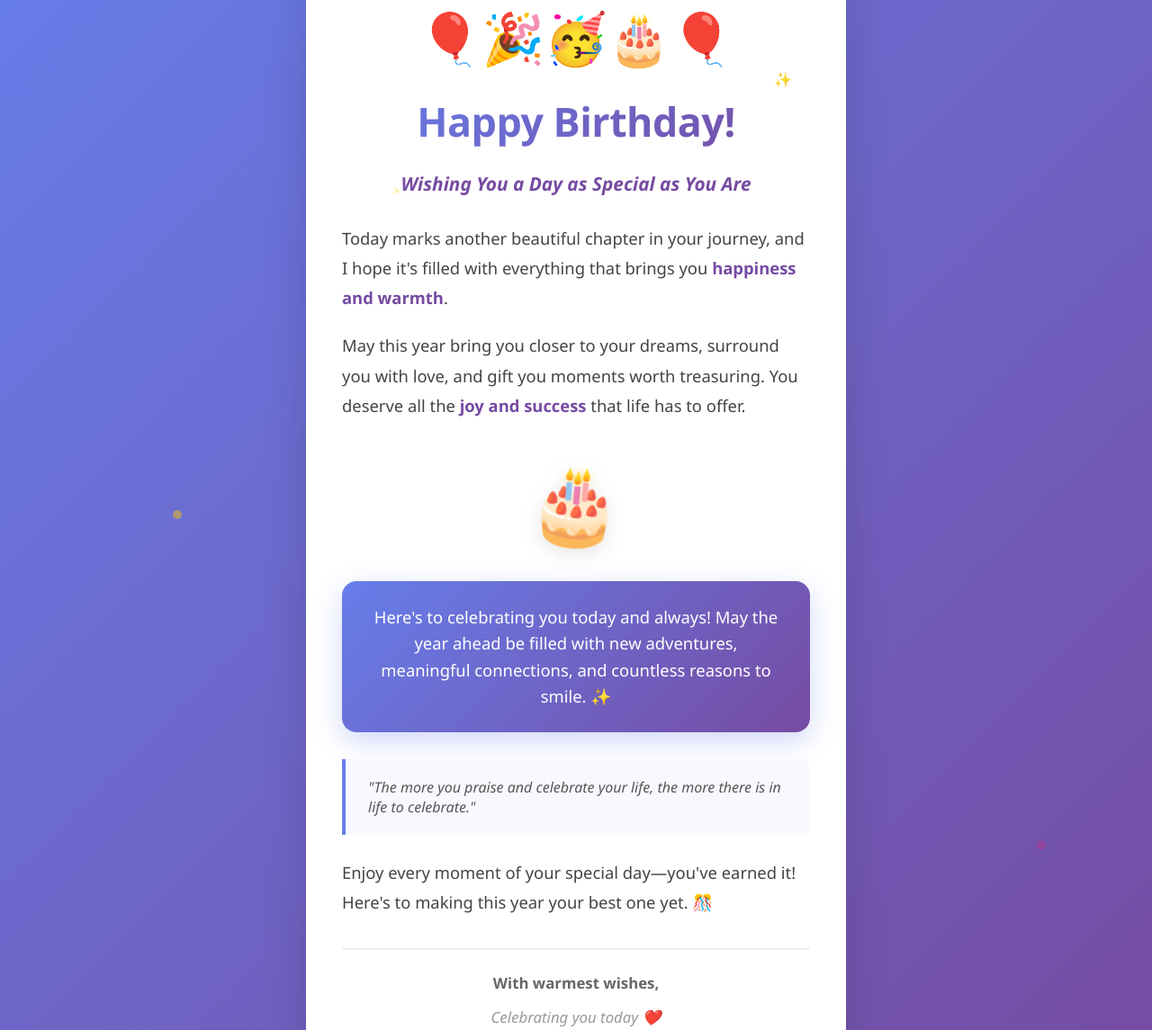
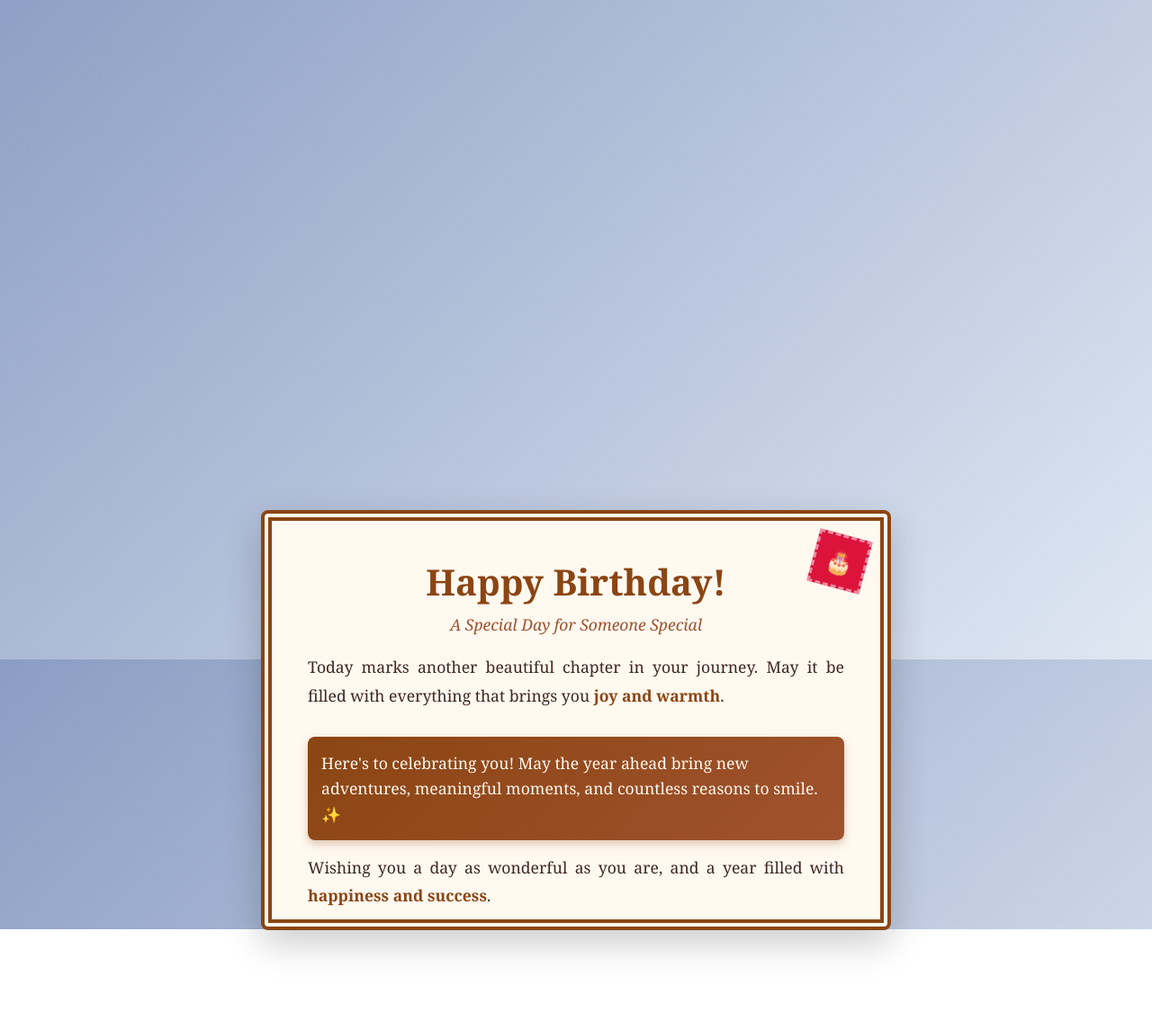
Before and after one commit to LordPathik/Birthday, a plain HTML site: page index.html in a window 1280 px wide. Shown: the part 67-1212 px from the top of the page at 90% size. After the commit the page ends 1100 px from the top, so only its background shows below. Drawn offline with Linux system fonts and the light colour scheme.

Commit message:
Change title and style for birthday postcard

```diff
--- a/index.html
+++ b/index.html
@@ -3,7 +3,7 @@
 <head>
     <meta charset="UTF-8">
     <meta name="viewport" content="width=device-width, initial-scale=1.0">
-    <title>Happy Birthday! 🎉</title>
+    <title>Birthday Postcard 🎉</title>
     <style>
         * {
             margin: 0;
@@ -12,250 +12,326 @@
         }
 
         body {
-            font-family: 'Segoe UI', Tahoma, Geneva, Verdana, sans-serif;
-            background: linear-gradient(135deg, #667eea 0%, #764ba2 100%);
+            font-family: 'Georgia', 'Times New Roman', serif;
+            background: linear-gradient(135deg, #8B9DC3 0%, #DFE7F2 100%);
             min-height: 100vh;
             display: flex;
             align-items: center;
             justify-content: center;
             padding: 20px;
-            overflow-x: hidden;
+            perspective: 1000px;
         }
 
-        .birthday-card {
-            background: white;
-            border-radius: 24px;
-            padding: 50px 40px;
-            max-width: 600px;
-            text-align: center;
-            box-shadow: 0 25px 50px rgba(0,0,0,0.15);
-            animation: fadeIn 1.2s ease-out;
+        .postcard-container {
+            width: 100%;
+            max-width: 700px;
+            aspect-ratio: 3/2;
+            max-height: 90vh;
+            position: relative;
+            transform-style: preserve-3d;
+            animation: flipCard 1s ease-in-out 3s forwards;
+        }
+
+        @keyframes flipCard {
+            from { transform: rotateY(0deg); }
+            to { transform: rotateY(180deg); }
+        }
+
+        .postcard-side {
+            position: absolute;
+            width: 100%;
+            height: 100%;
+            backface-visibility: hidden;
+            border-radius: 8px;
+            box-shadow: 0 15px 40px rgba(0,0,0,0.2);
+            overflow: hidden;
+        }
+
+        /* FRONT SIDE - Picture */
+        .postcard-front {
+            background: linear-gradient(to top, #E8F4F8 0%, #FFE5B4 30%, #FFB347 50%, #87CEEB 100%);
             position: relative;
         }
 
-        @keyframes fadeIn {
-            from { opacity: 0; transform: translateY(30px); }
-            to { opacity: 1; transform: translateY(0); }
+        .sun {
+            position: absolute;
+            top: 15%;
+            left: 50%;
+            transform: translateX(-50%);
+            width: 120px;
+            height: 120px;
+            background: radial-gradient(circle, #FFF4E6 0%, #FFD700 40%, #FF8C00 100%);
+            border-radius: 50%;
+            box-shadow: 0 0 60px rgba(255, 215, 0, 0.6);
+            animation: sunRise 2s ease-out;
         }
 
-        .emoji-row {
-            font-size: 3.5em;
-            margin-bottom: 25px;
-            animation: bounce 2s infinite;
+        @keyframes sunRise {
+            from { top: 40%; opacity: 0; }
+            to { top: 15%; opacity: 1; }
         }
 
-        @keyframes bounce {
-            0%, 20%, 50%, 80%, 100% { transform: translateY(0); }
-            40% { transform: translateY(-12px); }
-            60% { transform: translateY(-6px); }
-        }
-
-        h1 {
-            background: linear-gradient(135deg, #667eea, #764ba2);
-            -webkit-background-clip: text;
-            -webkit-text-fill-color: transparent;
-            background-clip: text;
-            font-size: 2.8em;
-            margin-bottom: 25px;
-            font-weight: 700;
-            letter-spacing: -0.5px;
-        }
-
-        .subtitle {
-            color: #764ba2;
-            font-size: 1.3em;
-            font-weight: 600;
-            margin-bottom: 30px;
-            font-style: italic;
-        }
-
-        .message {
-            color: #444;
-            font-size: 1.15em;
-            line-height: 1.8;
-            margin-bottom: 30px;
-            text-align: left;
-        }
-
-        .message p {
-            margin-bottom: 20px;
-        }
-
-        .highlight {
-            color: #764ba2;
-            font-weight: 600;
-        }
-
-        .cake-section {
-            margin: 35px 0;
-            font-size: 5em;
-            animation: rotate 3s ease-in-out infinite;
-            filter: drop-shadow(0 5px 10px rgba(0,0,0,0.1));
+        .sun-rays {
+            position: absolute;
+            top: 50%;
+            left: 50%;
+            width: 100%;
+            height: 100%;
+            transform: translate(-50%, -50%);
+            animation: rotate 20s linear infinite;
         }
 
         @keyframes rotate {
-            0%, 100% { transform: rotate(0deg) scale(1); }
-            25% { transform: rotate(-5deg) scale(1.05); }
-            75% { transform: rotate(5deg) scale(1.05); }
+            from { transform: translate(-50%, -50%) rotate(0deg); }
+            to { transform: translate(-50%, -50%) rotate(360deg); }
         }
 
-        .wishes {
-            background: linear-gradient(135deg, #667eea, #764ba2);
-            color: white;
-            padding: 25px 30px;
-            border-radius: 16px;
-            margin: 30px 0;
-            font-size: 1.15em;
-            font-weight: 500;
-            line-height: 1.6;
-            box-shadow: 0 10px 30px rgba(102, 126, 234, 0.3);
+        .ray {
+            position: absolute;
+            top: 50%;
+            left: 50%;
+            width: 3px;
+            height: 80px;
+            background: linear-gradient(to bottom, rgba(255, 215, 0, 0.4), transparent);
+            transform-origin: top center;
         }
 
-        .quote {
-            background: #f8f9ff;
-            border-left: 4px solid #667eea;
-            padding: 20px 25px;
-            margin: 25px 0;
-            font-style: italic;
-            color: #555;
-            border-radius: 0 12px 12px 0;
-            text-align: left;
+        .ray:nth-child(1) { transform: rotate(0deg) translateY(-60px); }
+        .ray:nth-child(2) { transform: rotate(45deg) translateY(-60px); }
+        .ray:nth-child(3) { transform: rotate(90deg) translateY(-60px); }
+        .ray:nth-child(4) { transform: rotate(135deg) translateY(-60px); }
+        .ray:nth-child(5) { transform: rotate(180deg) translateY(-60px); }
+        .ray:nth-child(6) { transform: rotate(225deg) translateY(-60px); }
+        .ray:nth-child(7) { transform: rotate(270deg) translateY(-60px); }
+        .ray:nth-child(8) { transform: rotate(315deg) translateY(-60px); }
+
+        .snow-field {
+            position: absolute;
+            bottom: 0;
+            left: 0;
+            right: 0;
+            height: 45%;
+            background: linear-gradient(to bottom, #F0F8FF 0%, #E6F3FF 50%, #FFFFFF 100%);
+            border-radius: 50% 50% 0 0 / 20% 20% 0 0;
         }
 
-        .signature {
-            margin-top: 35px;
-            padding-top: 25px;
-            border-top: 2px solid #f0f0f0;
-            color: #666;
-            font-size: 1.05em;
+        .snow-texture {
+            position: absolute;
+            width: 100%;
+            height: 100%;
+            background-image:
+                radial-gradient(circle at 20% 30%, rgba(255,255,255,0.8) 2px, transparent 2px),
+                radial-gradient(circle at 60% 70%, rgba(255,255,255,0.6) 3px, transparent 3px),
+                radial-gradient(circle at 80% 40%, rgba(255,255,255,0.7) 2px, transparent 2px),
+                radial-gradient(circle at 40% 80%, rgba(230,240,255,0.5) 4px, transparent 4px);
+            background-size: 100px 100px, 150px 150px, 120px 120px, 180px 180px;
         }
 
-        .signature-line {
-            margin-top: 15px;
-            font-style: italic;
-            color: #999;
+        .sparkles {
+            position: absolute;
+            width: 100%;
+            height: 100%;
         }
-
-        .confetti {
-            position: fixed;
-            width: 10px;
-            height: 10px;
-            background: #f39c12;
-            animation: confetti 5s ease-in-out infinite;
-            border-radius: 50%;
-        }
-
-        @keyframes confetti {
-            0% { transform: translateY(-100vh) rotate(0deg); opacity: 1; }
-            100% { transform: translateY(100vh) rotate(720deg); opacity: 0; }
-        }
-
-        .confetti:nth-child(1) { left: 10%; animation-delay: 0s; background: #e74c3c; }
-        .confetti:nth-child(2) { left: 20%; animation-delay: 0.5s; background: #f39c12; }
-        .confetti:nth-child(3) { left: 30%; animation-delay: 1s; background: #2ecc71; }
-        .confetti:nth-child(4) { left: 40%; animation-delay: 1.5s; background: #3498db; }
-        .confetti:nth-child(5) { left: 50%; animation-delay: 2s; background: #9b59b6; }
-        .confetti:nth-child(6) { left: 60%; animation-delay: 0.3s; background: #e67e22; }
-        .confetti:nth-child(7) { left: 70%; animation-delay: 0.8s; background: #1abc9c; }
-        .confetti:nth-child(8) { left: 80%; animation-delay: 1.3s; background: #34495e; }
-        .confetti:nth-child(9) { left: 90%; animation-delay: 1.8s; background: #e91e63; }
-        .confetti:nth-child(10) { left: 15%; animation-delay: 2.5s; background: #f1c40f; }
-        .confetti:nth-child(11) { left: 25%; animation-delay: 0.7s; background: #e74c3c; }
-        .confetti:nth-child(12) { left: 35%; animation-delay: 1.2s; background: #9b59b6; }
 
         .sparkle {
             position: absolute;
-            width: 20px;
-            height: 20px;
-            animation: sparkle 2s ease-in-out infinite;
+            font-size: 12px;
+            animation: twinkle 2s ease-in-out infinite;
         }
 
-        @keyframes sparkle {
+        @keyframes twinkle {
             0%, 100% { opacity: 0; transform: scale(0); }
             50% { opacity: 1; transform: scale(1); }
         }
 
-        .sparkle:nth-child(1) { top: 10%; right: 10%; animation-delay: 0s; }
-        .sparkle:nth-child(2) { top: 20%; left: 15%; animation-delay: 0.5s; }
-        .sparkle:nth-child(3) { bottom: 15%; right: 15%; animation-delay: 1s; }
+        .sparkle:nth-child(1) { top: 25%; left: 30%; animation-delay: 0s; }
+        .sparkle:nth-child(2) { top: 35%; right: 25%; animation-delay: 0.5s; }
+        .sparkle:nth-child(3) { top: 45%; left: 20%; animation-delay: 1s; }
+        .sparkle:nth-child(4) { top: 30%; right: 35%; animation-delay: 1.5s; }
 
-        @media (max-width: 600px) {
-            .birthday-card {
-                padding: 40px 25px;
-                margin: 10px;
+        /* BACK SIDE - Message */
+        .postcard-back {
+            background: #FFF9F0;
+            transform: rotateY(180deg);
+            padding: 40px;
+            display: flex;
+            flex-direction: column;
+            justify-content: space-between;
+            border: 12px solid #8B4513;
+            border-style: double;
+        }
+
+        .postcard-header {
+            text-align: center;
+            margin-bottom: 20px;
+        }
+
+        .postcard-header h1 {
+            font-size: 2.5em;
+            color: #8B4513;
+            margin-bottom: 8px;
+            font-weight: 600;
+        }
+
+        .postcard-header .subtitle {
+            font-size: 1.1em;
+            color: #A0522D;
+            font-style: italic;
+        }
+
+        .message-content {
+            flex: 1;
+            display: flex;
+            flex-direction: column;
+            justify-content: center;
+            font-size: 1.1em;
+            line-height: 1.8;
+            color: #3E2723;
+        }
+
+        .message-content p {
+            margin-bottom: 15px;
+            text-align: justify;
+        }
+
+        .highlight {
+            color: #8B4513;
+            font-weight: 600;
+        }
+
+        .postcard-footer {
+            margin-top: 20px;
+            padding-top: 15px;
+            border-top: 2px solid #D2B48C;
+            text-align: center;
+        }
+
+        .wish-box {
+            background: linear-gradient(135deg, #8B4513, #A0522D);
+            color: #FFF9F0;
+            padding: 15px;
+            border-radius: 8px;
+            margin: 15px 0;
+            font-size: 1em;
+            line-height: 1.6;
+            box-shadow: 0 4px 10px rgba(139, 69, 19, 0.3);
+        }
+
+        .signature {
+            margin-top: 15px;
+            font-style: italic;
+            color: #5D4037;
+            font-size: 1em;
+        }
+
+        .stamp {
+            position: absolute;
+            top: 15px;
+            right: 15px;
+            width: 60px;
+            height: 60px;
+            background: #DC143C;
+            color: white;
+            display: flex;
+            align-items: center;
+            justify-content: center;
+            font-size: 1.5em;
+            border: 3px dashed rgba(255,255,255,0.5);
+            transform: rotate(15deg);
+            font-weight: bold;
+        }
+
+        @media (max-width: 768px) {
+            .postcard-back {
+                padding: 25px;
             }
 
-            h1 {
-                font-size: 2.2em;
+            .postcard-header h1 {
+                font-size: 1.8em;
             }
 
-            .subtitle {
-                font-size: 1.1em;
+            .message-content {
+                font-size: 0.95em;
             }
 
-            .emoji-row {
-                font-size: 2.8em;
+            .sun {
+                width: 80px;
+                height: 80px;
             }
 
-            .cake-section {
-                font-size: 3.5em;
+            .stamp {
+                width: 45px;
+                height: 45px;
+                font-size: 1.2em;
+            }
+        }
+
+        @media (max-width: 480px) {
+            .postcard-back {
+                padding: 20px;
             }
 
-            .message {
-                font-size: 1.05em;
+            .postcard-header h1 {
+                font-size: 1.5em;
+            }
+
+            .message-content {
+                font-size: 0.85em;
             }
         }
     </style>
 </head>
 <body>
-    <!-- Confetti Animation -->
-    <div class="confetti"></div>
-    <div class="confetti"></div>
-    <div class="confetti"></div>
-    <div class="confetti"></div>
-    <div class="confetti"></div>
-    <div class="confetti"></div>
-    <div class="confetti"></div>
-    <div class="confetti"></div>
-    <div class="confetti"></div>
-    <div class="confetti"></div>
-    <div class="confetti"></div>
-    <div class="confetti"></div>
+    <div class="postcard-container">
+        <!-- FRONT SIDE - Picture -->
+        <div class="postcard-side postcard-front">
+            <div class="sun">
+                <div class="sun-rays">
+                    <div class="ray"></div>
+                    <div class="ray"></div>
+                    <div class="ray"></div>
+                    <div class="ray"></div>
+                    <div class="ray"></div>
+                    <div class="ray"></div>
+                    <div class="ray"></div>
+                    <div class="ray"></div>
+                </div>
+            </div>
 
-    <div class="birthday-card">
-        <span class="sparkle">✨</span>
-        <span class="sparkle">✨</span>
-        <span class="sparkle">✨</span>
+            <div class="sparkles">
+                <div class="sparkle">✨</div>
+                <div class="sparkle">✨</div>
+                <div class="sparkle">✨</div>
+                <div class="sparkle">✨</div>
+            </div>
 
-        <div class="emoji-row">🎈🎉🥳🎂🎈</div>
-
-        <h1>Happy Birthday!</h1>
-
-        <div class="subtitle">Wishing You a Day as Special as You Are</div>
-
-        <div class="message">
-            <p>Today marks another beautiful chapter in your journey, and I hope it's filled with everything that brings you <span class="highlight">happiness and warmth</span>.</p>
-
-            <p>May this year bring you closer to your dreams, surround you with love, and gift you moments worth treasuring. You deserve all the <span class="highlight">joy and success</span> that life has to offer.</p>
+            <div class="snow-field">
+                <div class="snow-texture"></div>
+            </div>
         </div>
 
-        <div class="cake-section">🎂</div>
+        <!-- BACK SIDE - Message -->
+        <div class="postcard-side postcard-back">
+            <div class="stamp">🎂</div>
 
-        <div class="wishes">
-            Here's to celebrating you today and always! May the year ahead be filled with new adventures, meaningful connections, and countless reasons to smile. ✨
-        </div>
+            <div class="postcard-header">
+                <h1>Happy Birthday!</h1>
+                <div class="subtitle">A Special Day for Someone Special</div>
+            </div>
 
-        <div class="quote">
-            "The more you praise and celebrate your life, the more there is in life to celebrate."
-        </div>
+            <div class="message-content">
+                <p>Today marks another beautiful chapter in your journey. May it be filled with everything that brings you <span class="highlight">joy and warmth</span>.</p>
 
-        <div class="message">
-            <p>Enjoy every moment of your special day—you've earned it! Here's to making this year your best one yet. 🎊</p>
-        </div>
+                <div class="wish-box">
+                    Here's to celebrating you! May the year ahead bring new adventures, meaningful moments, and countless reasons to smile. ✨
+                </div>
 
-        <div class="signature">
-            <strong>With warmest wishes,</strong>
-            <div class="signature-line">Celebrating you today ❤️</div>
+                <p>Wishing you a day as wonderful as you are, and a year filled with <span class="highlight">happiness and success</span>.</p>
+            </div>
+
+            <div class="postcard-footer">
+                <div class="signature">With warmest wishes ❤️</div>
+            </div>
         </div>
     </div>
 </body>
```
